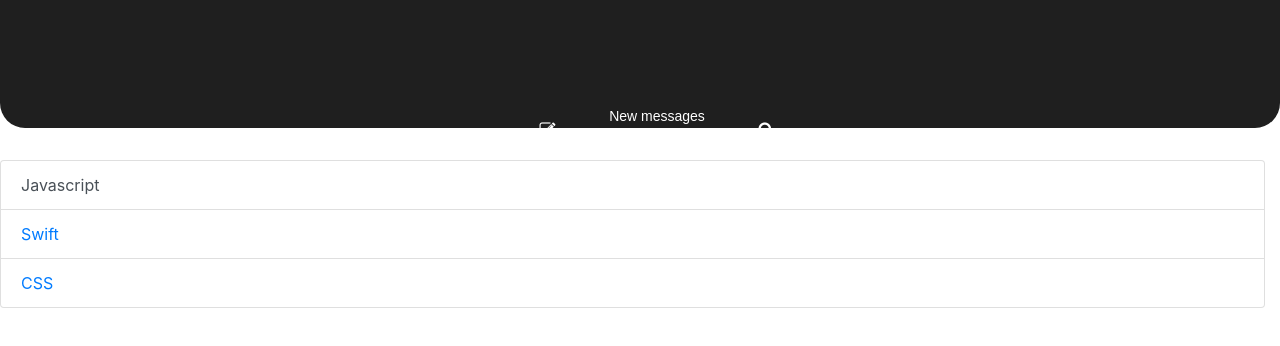
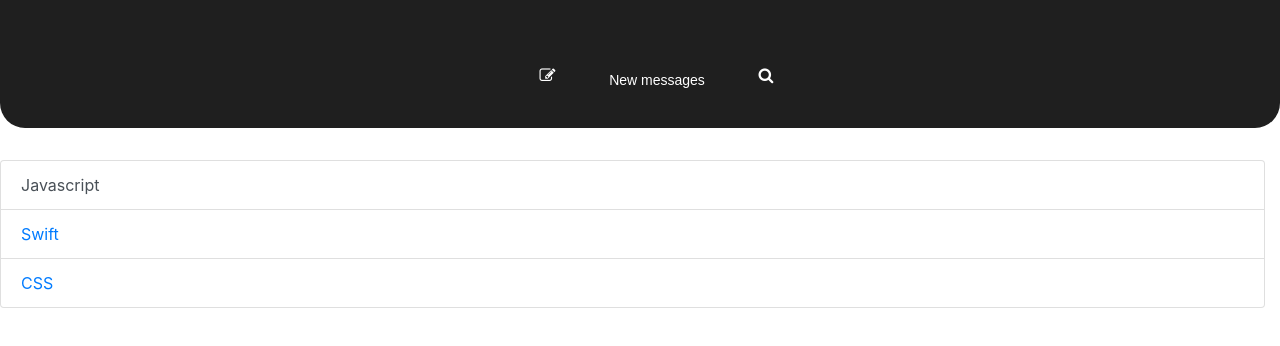
Before and after one commit to SleepyBear1/periode-4-jaar-2-js, a website: page public/index.html in a window 1280 px wide. Drawn offline with nearby package versions, Linux system fonts and the light colour scheme.

Commit message:
Update index.html

```diff
--- a/public/index.html
+++ b/public/index.html
@@ -11,9 +11,9 @@
     #header { background-color: #1F1F1F; width: 100%; height: 109px; border-bottom-left-radius: 25px; border-bottom-right-radius: 25px;}
     ul {  list-style-type: none; margin: 0;  padding: 0; overflow: hidden; }
     ul li {float: left; color: white; font-family: Arial, Helvetica, sans-serif;}
-    .edit {margin-left: 40.94%; margin-top: 54px;}
-    .new-message { margin-left: 4.84%; margin-top: 45px;}
-    .search { margin-left: 4.84%; margin-top: 54px;}
+    .edit {margin-left: 40.94%;}
+    .new-message { margin-left: 4.84%;  margin-top: 9px;}
+    .search { margin-left: 4.84%;}
     .container h1 {font-size: 14px; color: white;}
     #header { height: 109px;}
     </style>
```
